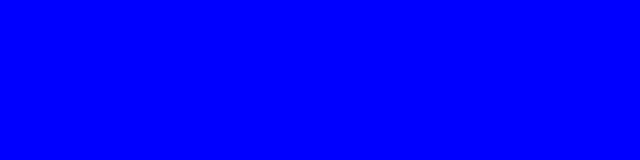
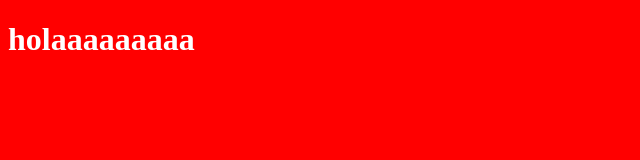
Before and after one commit to KevinGibram/FestivalMusica_inicio, a website: page index.html in a window 1280 px wide. Shown: the whole page, without its empty margins (0-640 px from the left). Drawn offline with Linux system fonts and the light colour scheme.

Commit message:
añadiendo @use

```diff
--- a/index.html
+++ b/index.html
@@ -8,6 +8,6 @@
     <title>Document</title>
 </head>
 <body>
-
+    <h1>holaaaaaaaaa</h1>
 </body>
 </html>
--- a/src/scss/app.scss
+++ b/src/scss/app.scss
@@ -1,5 +1,2 @@
-@import "base/variables";
-
-body{
-    background-color: $rojo;
-}
+@use "base";
+@import "contenido/contenido";
```
Also changed, not shown: build/css/app.css.
